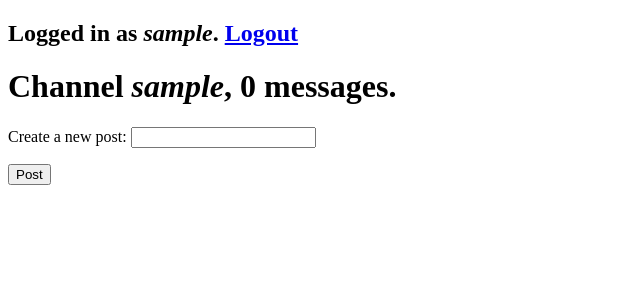
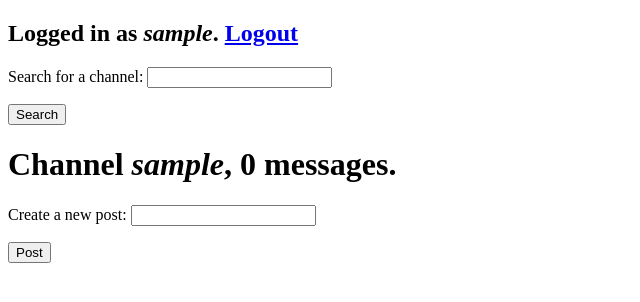
Before and after one commit to aattoa/tikawe-projekti, a Flask app: a page that uses templates/index.html in a window 1280 px wide. Shown: the top 302 px of the page, without its empty margins (0-640 px from the left). Run offline with Flask 3, Linux system fonts and the light colour scheme; the visitor is signed in with stand-in values (Sample User, id 1); data that the repository does not hold is empty.

Commit message:
Allow users to search for channels

```diff
--- a/app.py
+++ b/app.py
@@ -103,3 +103,10 @@ def api_post(channel):
     execute(sql, [flask.session['user'], flask.request.form['content'], channel])
 
     return flask.redirect(f'/channel/{channel}')
+
+@app.route('/api/channel_search', methods=['POST'])
+def api_channel_search():
+    sql = 'SELECT DISTINCT channel FROM messages WHERE instr(channel, ?) > 0'
+    search_term = flask.request.form['search_term']
+    channels = query(sql, [search_term])
+    return flask.render_template('channel_search.html', channels=channels, search_term=search_term)
--- a/templates/index.html
+++ b/templates/index.html
@@ -11,6 +11,10 @@
     {% else %}
     <h2><a href="/login">Login</a>, <a href="/register">Register</a></h2>
     {% endif %}
+    <form action="/api/channel_search" method="post">
+        <p>Search for a channel: <input name="search_term" /></p>
+        <input type="submit" value="Search" />
+    </form>
     <h1>Channel <i>{{ channel }}</i>, {{ count }} messages.</h1>
     {% for message in messages %}
     <p><i>{{ message[0] }}</i>: <b>{{ message[1] }}</b></p>
```
Also changed, not shown: templates/channel_search.html (added, +21 -0 lines).
